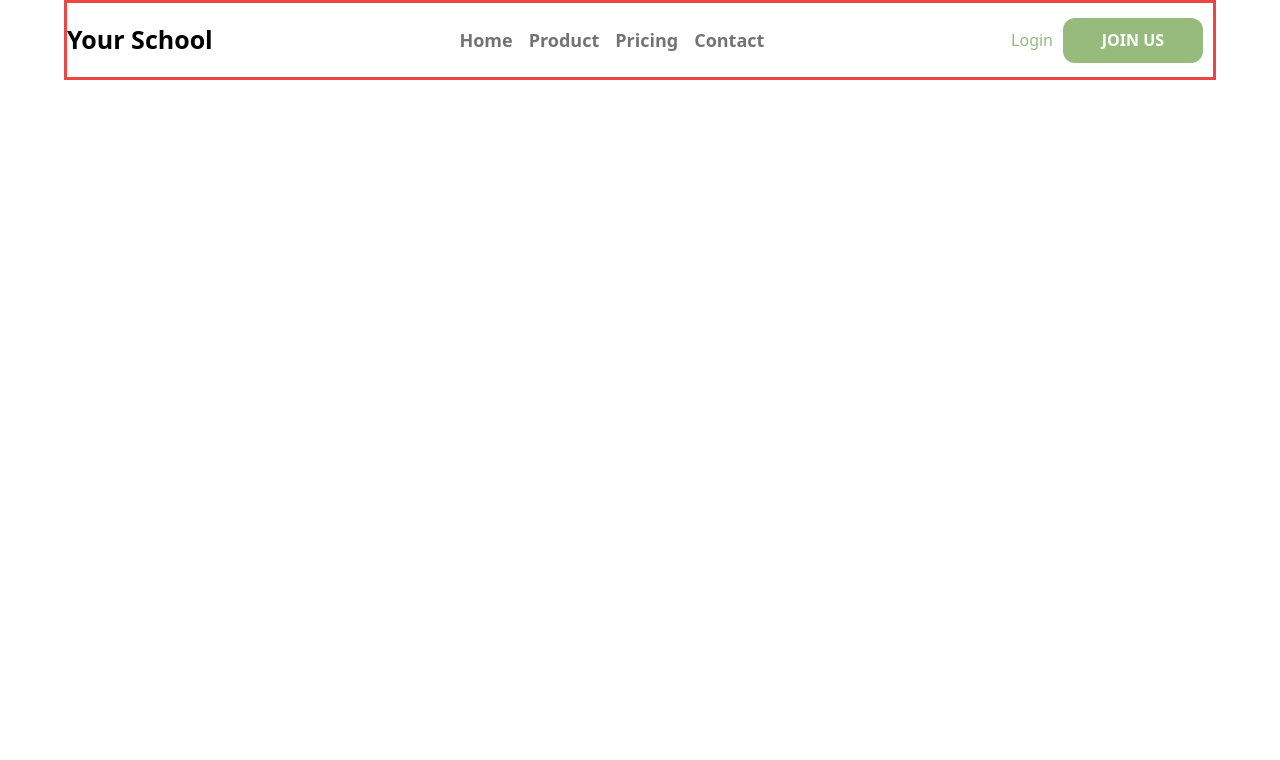
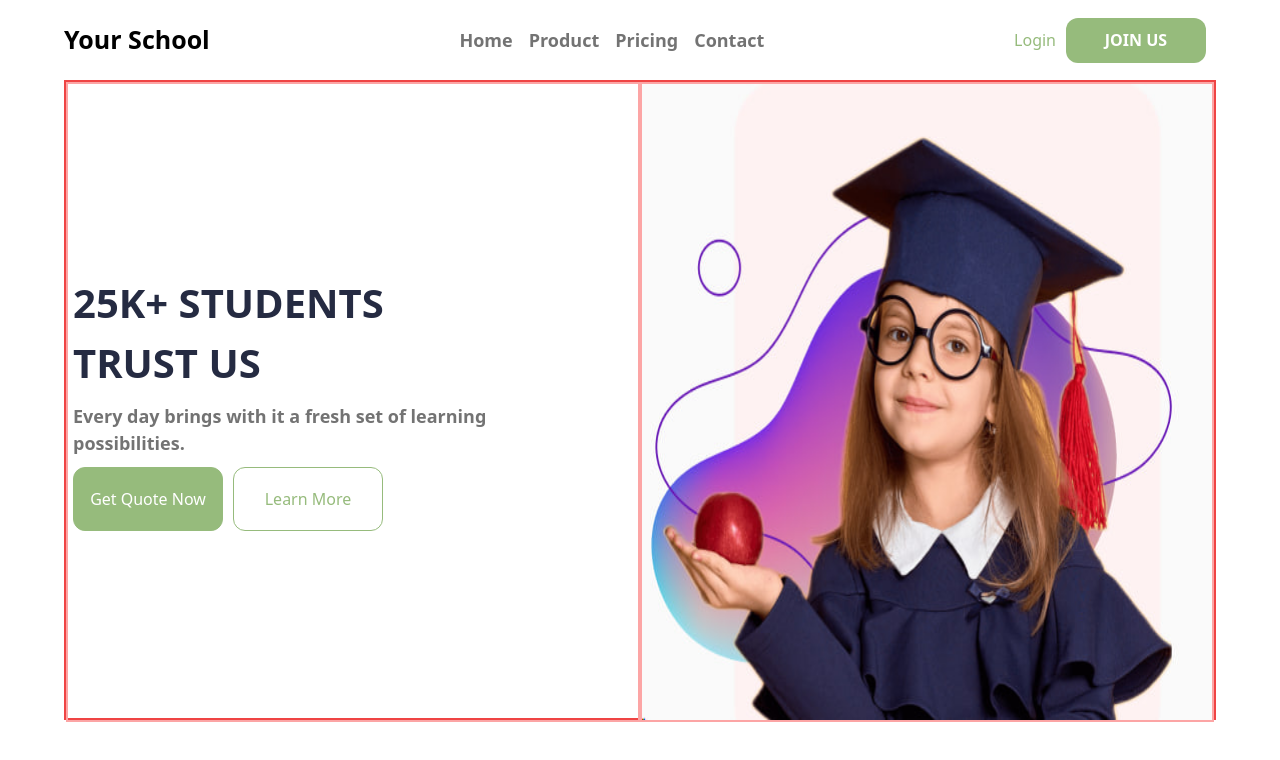
Before and after one commit to Mukhammadullo/Online_School, a React (Vite) app: page / in a window 1280 px wide. Shown: the top 760 px of the page. Built offline with nearby package versions, Linux system fonts and the light colour scheme.

Commit message:
section1_fix

```diff
--- a/src/App.jsx
+++ b/src/App.jsx
@@ -6,7 +6,7 @@ function App() {
     <>
 
       {/*#header*/}
-      <header className='w-[90%] h-[10vh] border-solid border-red-500 border-[3px] m-auto flex justify-between items-center'>
+      <header className='w-[90%] h-[10vh] m-auto flex justify-between items-center'>
         <h1 className='font-bold text-[25px]'>Your School</h1>
 
         <ul className='flex md:text-[14px] mobile:hidden sm:flex '>
@@ -22,6 +22,28 @@ function App() {
         </div>
       </header>
 
+
+      {/* #section1 */}
+      <section className='w-[90%]  h-[80vh] border-solid border-red-500 border-[2px] m-auto  sm:flex'>
+
+        {/* section1_leftCard */}
+        <div className='w-[50%] h-[80vh] flex flex-col justify-center border-red-300 border-solid border-[2px] mobile:w-[100%] sm:w-[50%]'>
+          <h1 className='text-[#252B42] m-[5px] text-[40px] font-bold'>25K+ STUDENTS <br /> TRUST US</h1>
+          <p className='text-[#737373]  m-[5px] text-[18px] font-bold'>Every day brings with it a fresh set of learning <br /> possibilities.</p>
+
+          <div>
+            <button className=' bg-[#96BB7C] text-[white] w-[150px] h-[8vh] border-[#96BB7C] border-solid border-[1px] m-[5px] rounded-[12px]'>Get Quote Now</button>
+            <button className='text-[#96BB7C]   w-[150px] h-[8vh] border-[#96BB7C] border-solid border-[1px] m-[5px] rounded-[12px]'>Learn More</button>
+          </div>
+
+        </div>
+        {/* section1_rightCard */}
+        <div className='w-[50%] h-[80vh] flex  border-red-300 border-solid border-[2px] mobile:w-[100%] sm:w-[50%]'>
+          <img src='src/assets/1.jpg' />
+        </div>
+
+      </section>
+
     </>
   )
 }
```
Also changed, not shown: src/assets/1.jpg (added).
